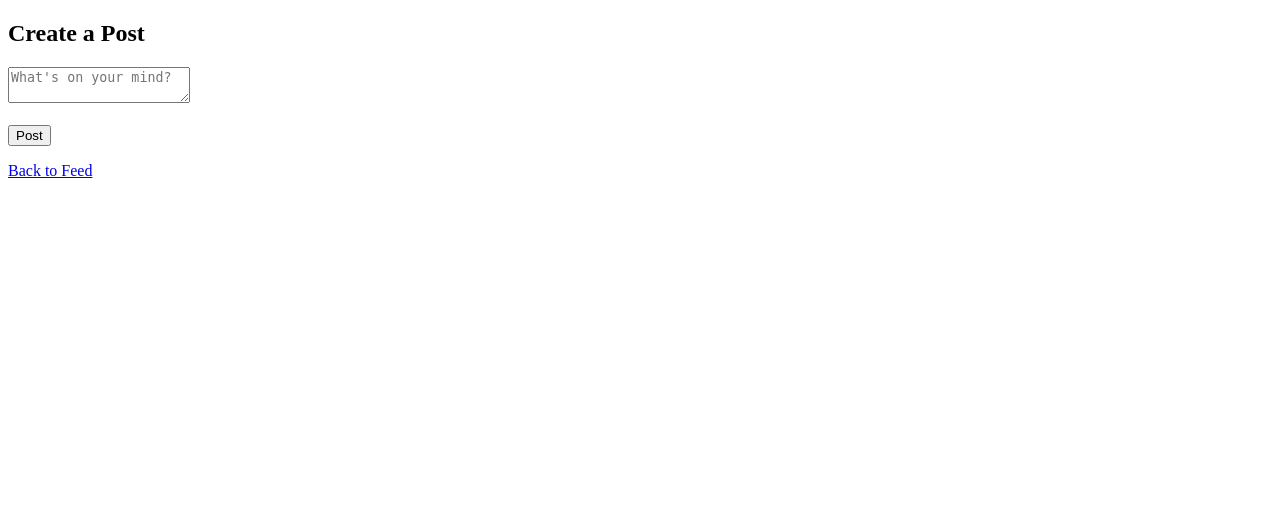
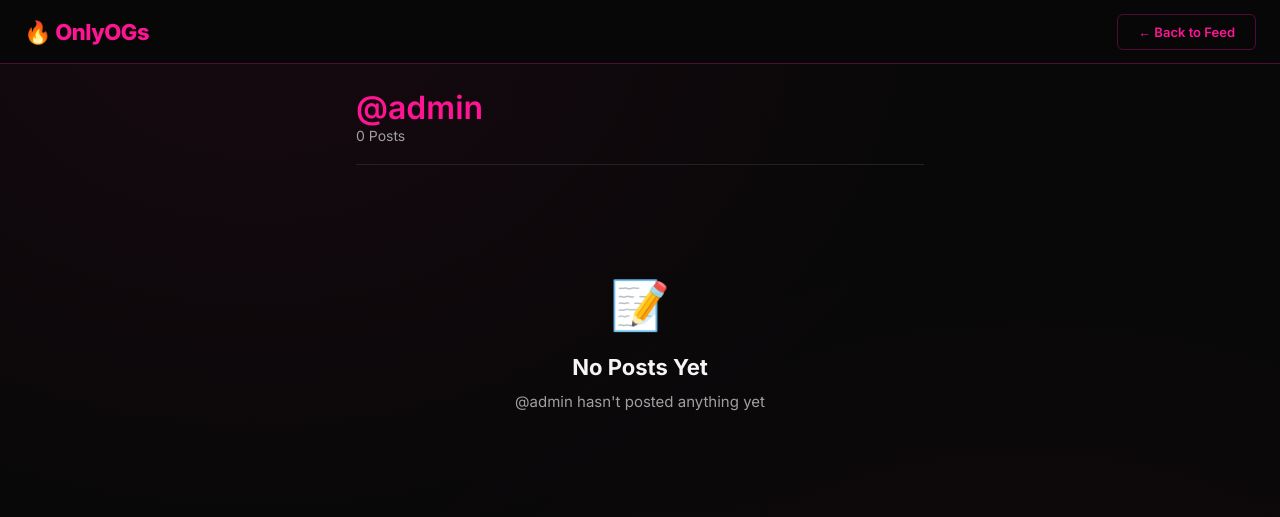
Before and after one commit to johanneskacey81-boop/onlyogs, a Flask app: template templates/profile.html in a window 1280 px wide. Shown: the top 517 px of the page. Run offline with Flask 3, Linux system fonts and the light colour scheme; the template is opened without the code that fills it: values that come from a table or form of the project are taken from there, others are empty; data comes from the database, SQL or seed files in the repository.

Commit message:
Add CSS stylesheet link to profile template

```diff
--- a/templates/profile.html
+++ b/templates/profile.html
@@ -1,16 +1,42 @@
 <!DOCTYPE html>
 <html>
 <head>
-    <title>Create Post – OnlyOGS</title>
+    <meta charset="UTF-8">
+    <meta name="viewport" content="width=device-width, initial-scale=1.0">
+    <title>Profile – OnlyOGS</title>
+    <link rel="stylesheet" href="{{ url_for('static', filename='style.css') }}">
 </head>
 <body>
-    <h2>Create a Post</h2>
+    <div class="header">
+        <h1>🔥 OnlyOGs</h1>
+        <div class="auth-buttons">
+            <a href="/feed"><button>← Back to Feed</button></a>
+        </div>
+    </div>
 
-    <form method="POST">
-        <textarea name="body" placeholder="What's on your mind?" required></textarea><br><br>
-        <button type="submit">Post</button>
-    </form>
+    <div class="content">
+        <div style="margin-bottom: 30px; padding-bottom: 20px; border-bottom: 1px solid var(--border);">
+            <h1 class="username">@{{ user.username }}</h1>
+            <p style="color: var(--text-secondary); font-size: 14px;">{{ posts|length }} Posts</p>
+        </div>
 
-    <p><a href="/feed">Back to Feed</a></p>
+        {% if posts %}
+            {% for post in posts %}
+                <div class="post">
+                    <div class="post-header">
+                        <a href="/user/{{ post.user.username }}" class="username">@{{ post.user.username }}</a>
+                        <span class="timestamp">{{ post.created_at.strftime('%Y-%m-%d %H:%M') }}</span>
+                    </div>
+                    <div class="post-body">{{ post.body }}</div>
+                </div>
+            {% endfor %}
+        {% else %}
+            <div class="empty">
+                <span class="empty-lock">📝</span>
+                <h3>No Posts Yet</h3>
+                <p>@{{ user.username }} hasn't posted anything yet</p>
+            </div>
+        {% endif %}
+    </div>
 </body>
 </html>
```
